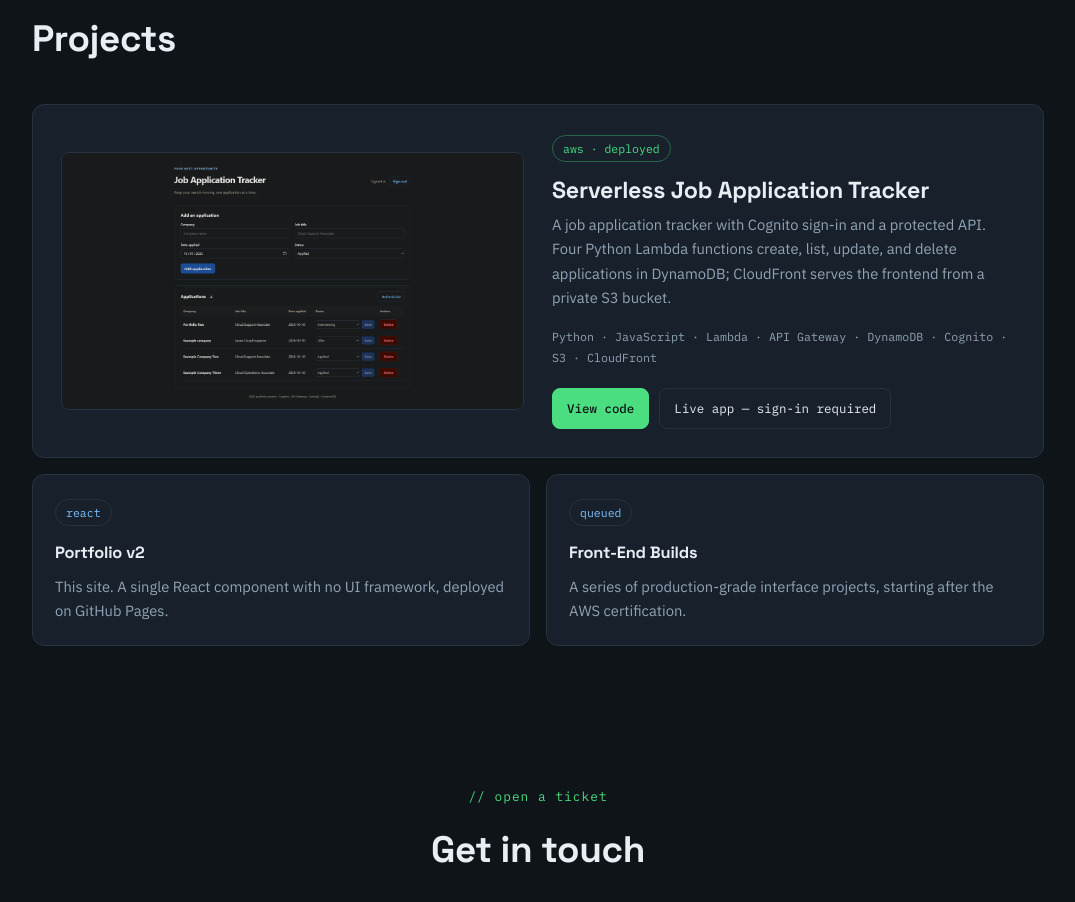
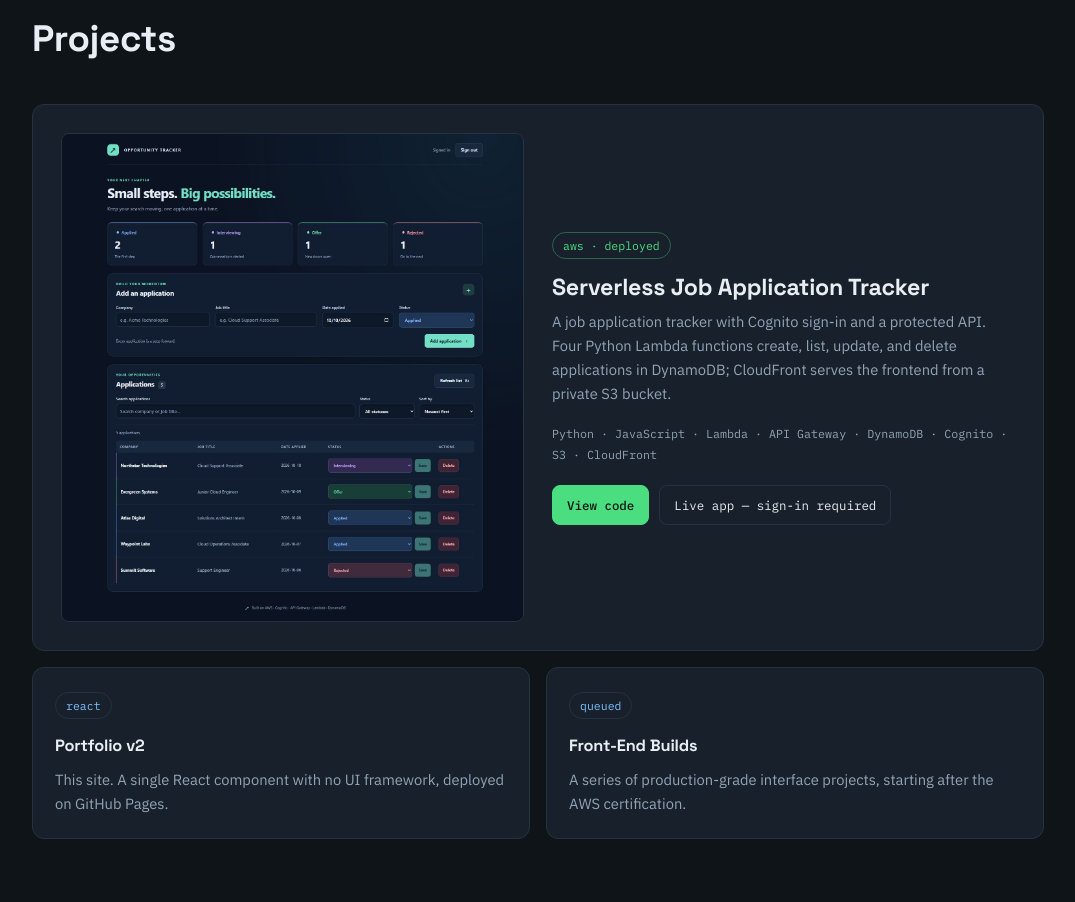
Before and after one commit to rogerrosenquist/rogerrosenquist.github.io, a React (Vite) app: page / in a window 1280 px wide. Shown: the part 2500-3402 px from the top of the page, without its empty margins (102-1177 px from the left). Built offline with nearby package versions, Linux system fonts and the light colour scheme.

Commit message:
Update portfolio preview for refreshed job tracker

```diff
--- a/src/App.jsx
+++ b/src/App.jsx
@@ -56,8 +56,8 @@ const PROJECTS = [
     detail: "A job application tracker with Cognito sign-in and a protected API. Four Python Lambda functions create, list, update, and delete applications in DynamoDB; CloudFront serves the frontend from a private S3 bucket.",
     tag: "aws · deployed",
     featured: true,
-    image: "/images/job-tracker-dashboard.png",
-    imageAlt: "Deployed job application tracker with an add form and four fictional applications in Applied, Interviewing, and Offer statuses",
+    image: "/images/job-tracker-dashboard.jpg",
+    imageAlt: "Dashboard preview with fictional applications, colored status totals, search, filters, and sorting",
     stack: "Python · JavaScript · Lambda · API Gateway · DynamoDB · Cognito · S3 · CloudFront",
     codeUrl: "https://github.com/rogerrosenquist/aws-job-application-tracker",
     liveUrl: "https://d3vx7zv7kgrlly.cloudfront.net/",
@@ -306,7 +306,7 @@ export default function App() {
                   {p.image && (
                     <a className="project-preview" href={`${p.codeUrl}#dashboard-preview`} target="_blank" rel="noreferrer"
                       aria-label={`View ${p.name} screenshot on GitHub`}>
-                      <img src={p.image} alt={p.imageAlt} width="2560" height="1426" loading="lazy" />
+                      <img src={p.image} alt={p.imageAlt} width="1424" height="1503" loading="lazy" />
                     </a>
                   )}
                   <div className="project-content">
```
Also changed, not shown: public/images/job-tracker-dashboard.jpg (added).
